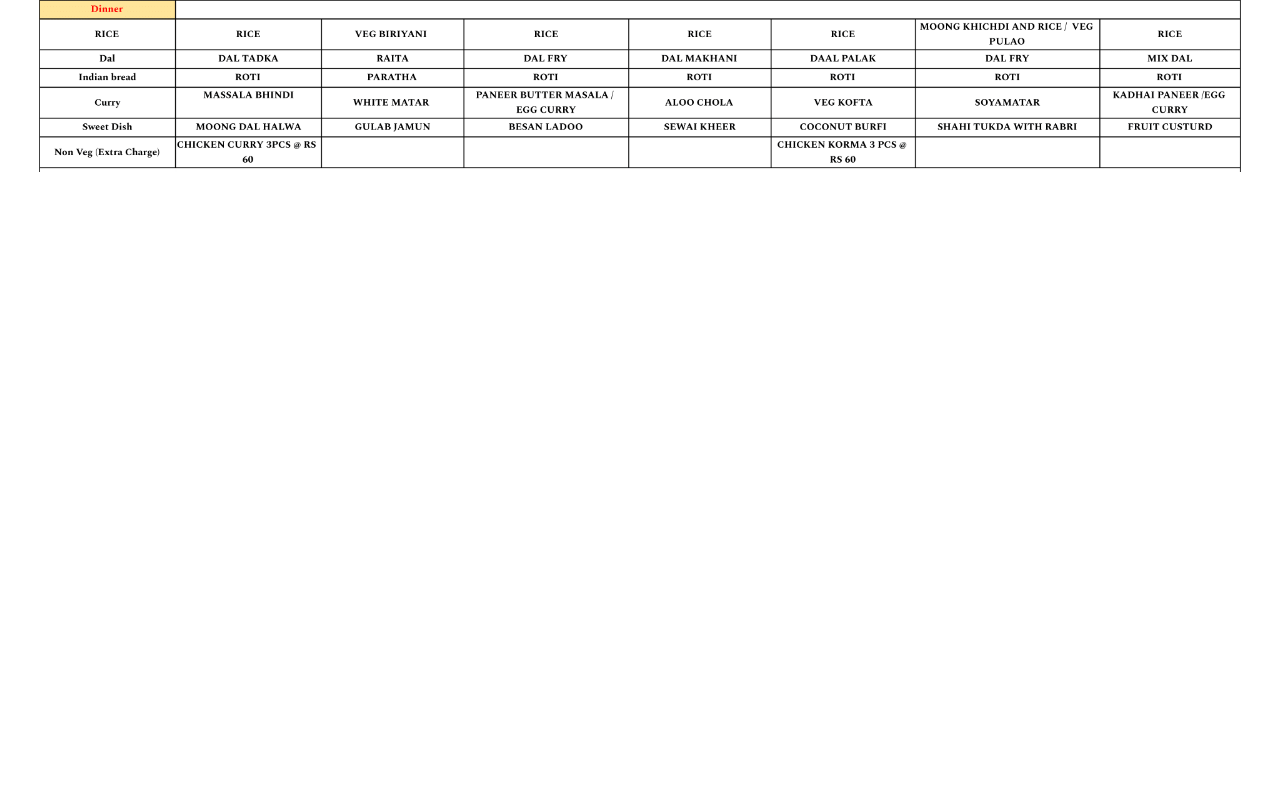
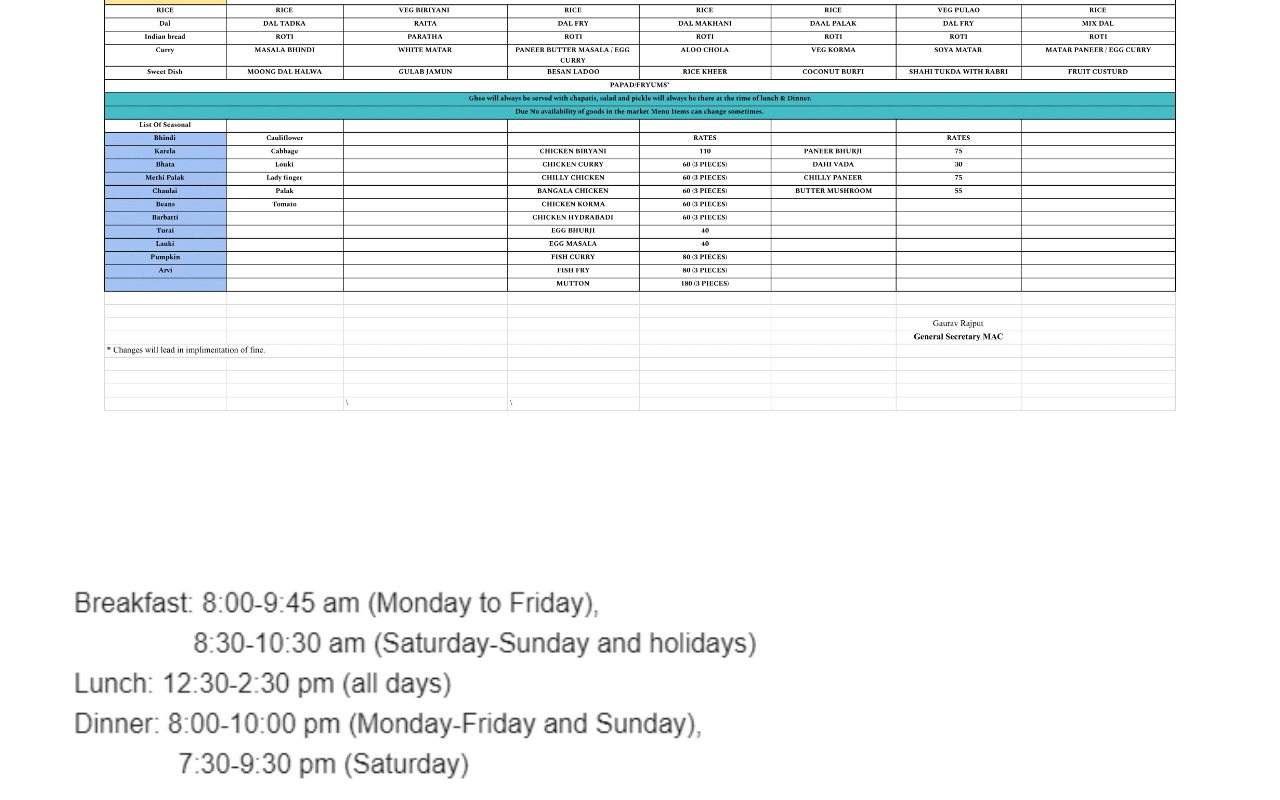
Before and after one commit to Shuffled720/eett, a Next.js app: page / in a window 1280 px wide. Shown: the part 394-1194 px from the top of the page. Before the commit the page ends 800 px from the top, so only its background shows below. Built offline with nearby package versions, Linux system fonts and the light colour scheme.

Commit message:
menu and time

```diff
--- a/src/components/Menu.tsx
+++ b/src/components/Menu.tsx
@@ -13,6 +13,13 @@ const Menu = () => {
             width={1500}
             height={100}
           />
+           <Image
+            alt="menu"
+            className="menu-img"
+            src="/time.png"
+            width={1000}
+            height={100}
+          />
         </div>
       </section>
     </>
```
Also changed, not shown: public/menu.png, public/time.png (added).
